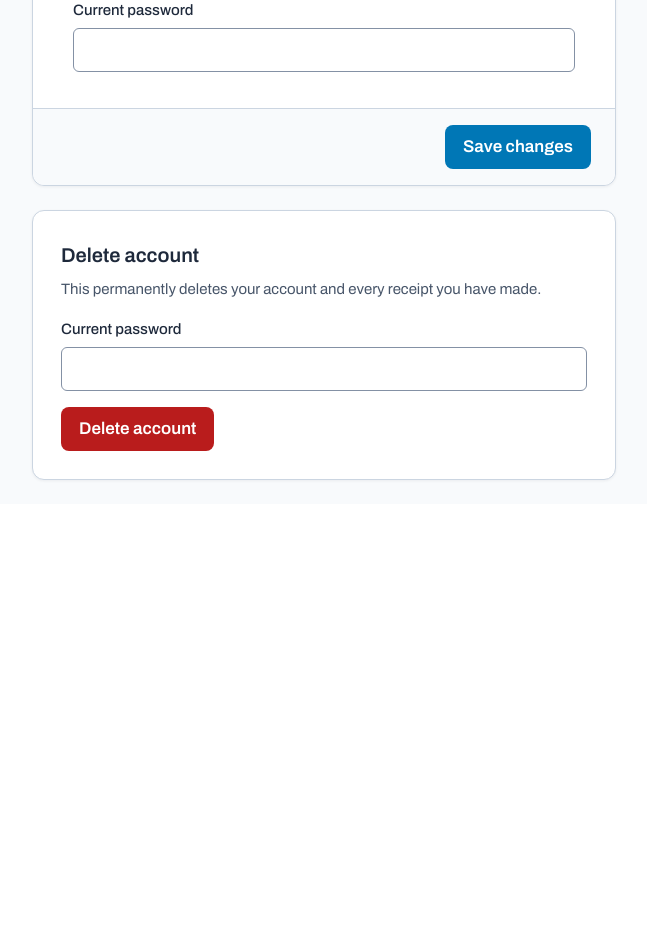
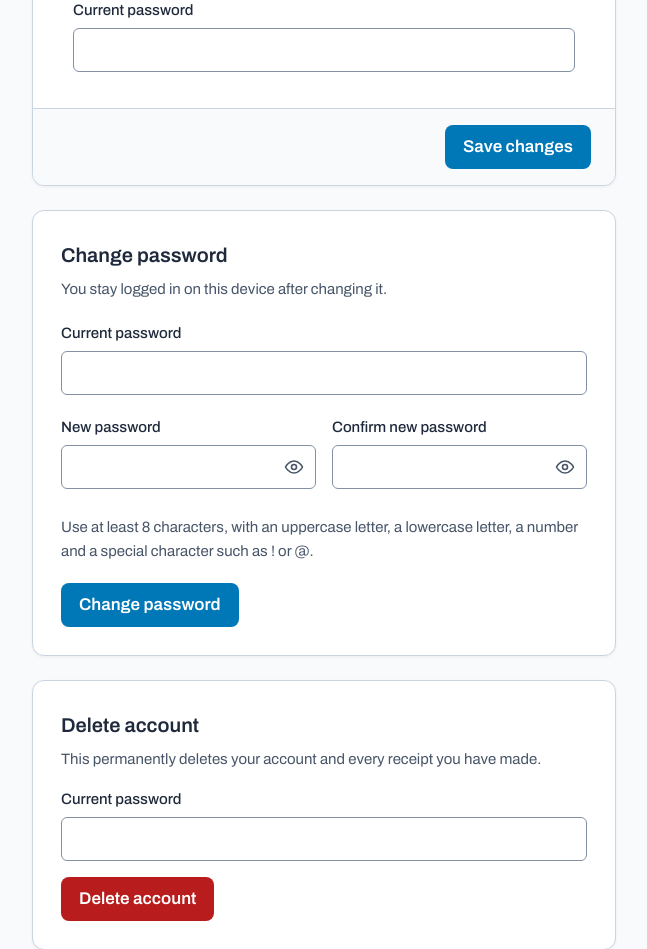
Before and after one commit to Aayushkumar-gupta/Receipt-Admin, a Django app: page /profile/ in a window 1280 px wide. Shown: the part 867-1816 px from the top of the page, without its empty margins (632-1279 px from the left). Before the commit the page ends 1348 px from the top, so only its background shows below. Run offline with Django 5.2, Linux system fonts and the light colour scheme; the visitor is signed in with stand-in values (Sample User, id 1); data comes from the database, SQL or seed files in the repository.

Commit message:
Add a change password option to the profile page

```diff
--- a/accounts/urls.py
+++ b/accounts/urls.py
@@ -13,5 +13,6 @@ urlpatterns = [
         views.resend_verification_email,
         name="resend_verification_email",
     ),
+    path("password/change/", views.change_password, name="change_password"),
     path("delete/", views.delete_account, name="delete_account"),
 ]
--- a/receipts/templates/profile.html
+++ b/receipts/templates/profile.html
@@ -195,6 +195,79 @@
 
             <form
                 method="post"
+                action="{% url 'change_password' %}"
+                class="panel"
+                aria-labelledby="password-title"
+                data-validate
+                novalidate
+            >
+                {% csrf_token %}
+                <h2 id="password-title" class="panel-title">Change password</h2>
+                <p class="settings-help">You stay logged in on this device after changing it.</p>
+                <div class="password-grid">
+                    <div class="sm:col-span-2">
+                        <label for="password_current" class="label">Current password</label>
+                        <input
+                            type="password"
+                            id="password_current"
+                            name="current_password"
+                            class="field mt-1.5"
+                            autocomplete="current-password"
+                            required
+                            data-required-message="Enter your current password."
+                            aria-describedby="password_current-error"
+                        >
+                        <p id="password_current-error" class="field-error" hidden></p>
+                    </div>
+
+                    <div>
+                        <label for="password_new" class="label">New password</label>
+                        <div class="relative mt-1.5">
+                            <input
+                                type="password"
+                                id="password_new"
+                                name="new_password"
+                                class="field pr-12"
+                                autocomplete="new-password"
+                                minlength="8"
+                                required
+                                data-required-message="Choose a new password."
+                                aria-describedby="password-rules password_new-error"
+                            >
+                            {% include "partials/password_toggle.html" with field="password_new" %}
+                        </div>
+                        <p id="password_new-error" class="field-error" hidden></p>
+                    </div>
+
+                    <div>
+                        <label for="password_confirm" class="label">Confirm new password</label>
+                        <div class="relative mt-1.5">
+                            <input
+                                type="password"
+                                id="password_confirm"
+                                name="confirm_new_password"
+                                class="field pr-12"
+                                autocomplete="new-password"
+                                required
+                                data-required-message="Enter your new password again."
+                                data-match="password_new"
+                                aria-describedby="password_confirm-error"
+                            >
+                            {% include "partials/password_toggle.html" with field="password_confirm" %}
+                        </div>
+                        <p id="password_confirm-error" class="field-error" hidden></p>
+                    </div>
+
+                    <p id="password-rules" class="hint sm:col-span-2">
+                        Use at least 8 characters, with an uppercase letter, a lowercase letter, a number
+                        and a special character such as ! or @.
+                    </p>
+                </div>
+                <button type="submit" class="btn-primary mt-5">Change password</button>
+            </form>
+
+            <form
+                method="post"
                 action="{% url 'delete_account' %}"
                 class="panel danger-zone"
                 aria-labelledby="delete-title"
```
Also changed, not shown: accounts/tests.py (+75 -0 lines), accounts/views.py (+35 -1 lines), receipts/tailwind/input.css (+12 -0 lines), receipts/tests.py (+14 -4 lines), README.md, receipts/static/receipts/css/app.css.
